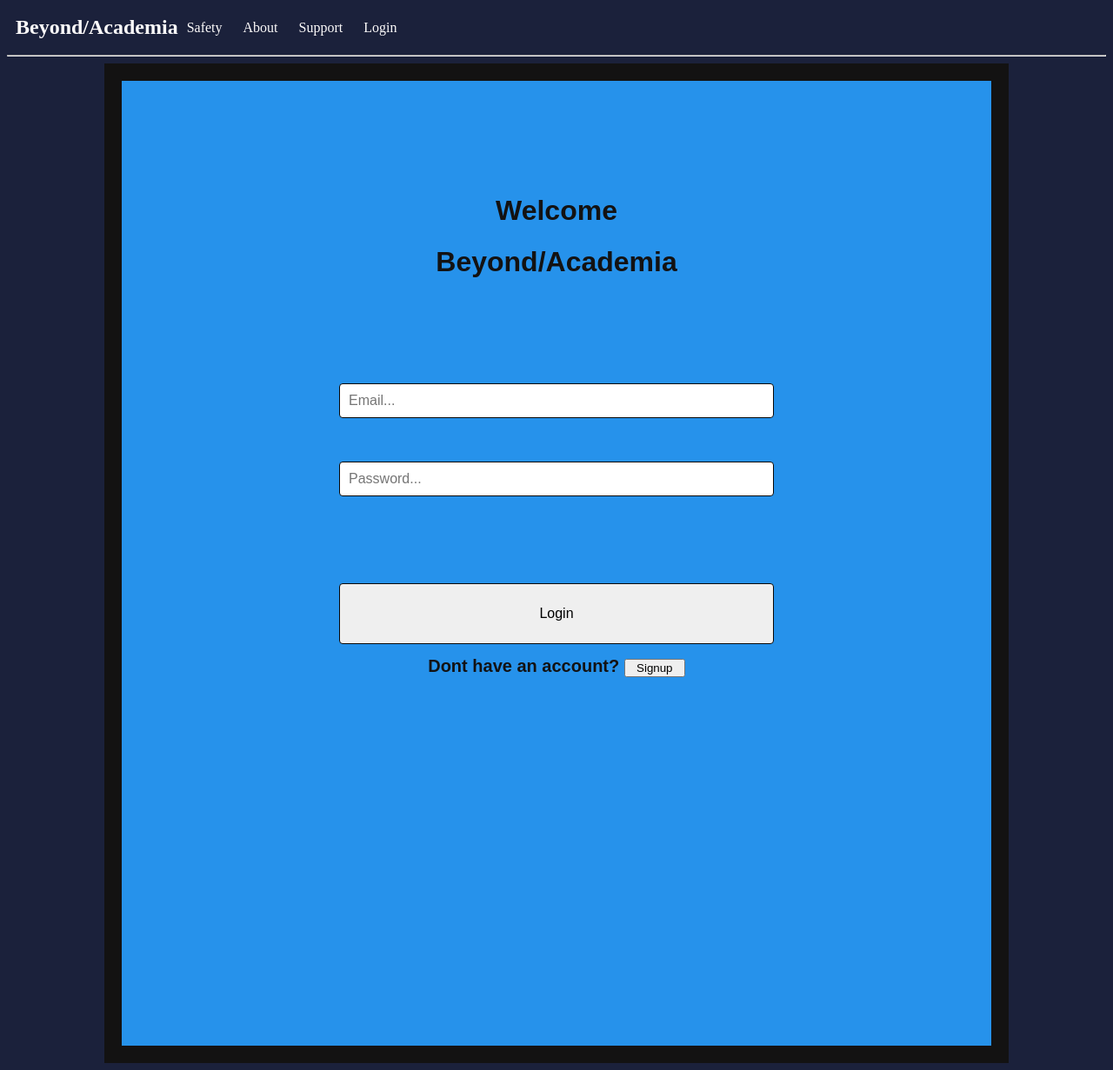
After one commit to DarkerKin/Beyond-Academia-, a Django app: page /login/ in a window 1280 px wide. The commit adds this page. Shown: the whole page at 87% size. Run offline with Django 4.2, Linux system fonts and the light colour scheme.

Commit message:
login page

```diff
--- a/BeyondAcademia/settings.py
+++ b/BeyondAcademia/settings.py
@@ -9,6 +9,7 @@ https://docs.djangoproject.com/en/4.2/topics/settings/
 For the full list of settings and their values, see
 https://docs.djangoproject.com/en/4.2/ref/settings/
 """
+import os
 
 from pathlib import Path
 
@@ -118,7 +119,10 @@ USE_TZ = True
 # Static files (CSS, JavaScript, Images)
 # https://docs.djangoproject.com/en/4.2/howto/static-files/
 
-STATIC_URL = "static/"
+STATIC_URL = "/static/"
+STATICFILES_DIRS = [
+    BASE_DIR / 'static',
+]
 
 # Default primary key field type
 # https://docs.djangoproject.com/en/4.2/ref/settings/#default-auto-field
--- a/base/urls.py
+++ b/base/urls.py
@@ -7,4 +7,6 @@ urlpatterns = [
     path("safety/",views.safety,name="safety"),
     path("about/",views.about,name="about"),
     path("support/",views.support,name="support"),
+    path("login/",views.login,name="Login"),
+
 ]
--- a/base/views.py
+++ b/base/views.py
@@ -12,6 +12,8 @@ def safety(request):
     return render(request,'navbar_links/safety.html')
 def support(request):
     return render(request,'navbar_links/support.html')
+def login(request):
+    return render(request,'navbar_links/login.html')
 
 
 #These are the main webpages of the studybud
--- /dev/null
+++ b/static/css/main.css
@@ -0,0 +1,87 @@
+body{
+    background-color: #1b213b;
+}
+.safety{
+    color: #fcfafa;
+}
+.navbar-logo{
+    text-decoration: none;
+    color: #fcfafa;
+
+}
+#textbox{
+    align-items: center;
+    margin-top: 100px;
+    width: 50%;
+    padding: 10px;
+    font-size: 16px;
+    border: 1px solid #080808;
+    border-radius: 4px;
+
+}
+#button1{
+    align-items: center;
+    margin-top: 100px;
+    width: 50%;
+    height: 70px;
+    padding: 10px;
+    font-size: 16px;
+    border: 1px solid #080808;
+    border-radius: 4px;
+
+}
+#button2{
+    width:70px;
+
+}
+
+#signup{
+    font-size: 20px;
+}
+#textbox2{
+    align-items: center;
+    margin-top: 50px;
+    width: 50%;
+    padding: 10px;
+    font-size: 16px;
+    border: 1px solid #080808;
+    border-radius: 4px;
+}
+.login{
+    color: #131212;
+    width:500px;
+    margin: 0 auto;
+    padding-top: 110px;
+    text-align: center;
+    font-family: sans-serif;
+    width: 1000px;
+    height: 1000px;
+    border: 20px solid;
+    background-color: #2692eb;
+
+}
+
+
+.navbar {
+    display: flex;
+    align-items: center;
+    padding: 10px;
+}
+
+.navbar-logo h1 {
+    font-size: 24px;
+    margin: 0;
+}
+
+.navbar-links a {
+    margin: 0 10px;
+    text-decoration: none;
+    color: #fcfafa;
+}
+
+.navbar-links a:hover {
+    text-decoration: underline;
+}
+.navbar-logo a:hover {
+    text-decoration: underline;
+}
--- a/templates/home.html
+++ b/templates/home.html
@@ -1,3 +1,4 @@
+
 {% extends 'main.html' %}
 
 {% block content %}
--- a/templates/main.html
+++ b/templates/main.html
@@ -1,6 +1,9 @@
+{% load static %}
+
+<link rel="stylesheet" type="text/css" href="{% static 'css/main.css' %}">
 <!DOCTYPE html>
 <html>
-    <head>
+    <head class="Beyond/Academia">
         <title>Beyond Academia</title>
     </head>
     <body>
--- a/templates/navbar.html
+++ b/templates/navbar.html
@@ -1,15 +1,12 @@
-<div>
-    <a href="/">
-        <h1>Beyond Academia</h1>
+<div class="navbar">
+    <a href="/" class="navbar-logo">
+        <h1>Beyond/Academia</h1>
     </a>
-    <a href="/safety/">
-        Safety
-    </a>
-    <a href="/about/">
-        About
-    </a>
-    <a href="/support/">
-        Support
-    </a>
+    <nav class="navbar-links">
+        <a href="/safety/">Safety</a>
+        <a href="/about/">About</a>
+        <a href="/support/">Support</a>
+        <a href="/login/">Login</a>
+    </nav>
 </div>
 <hr>
--- a/templates/navbar_links/about.html
+++ b/templates/navbar_links/about.html
@@ -1,2 +1,4 @@
+{% load static %}
 {% include '../navbar.html' %}
+<link rel="stylesheet" type="text/css" href="{% static 'css/main.css' %}">
 <h1>About Beyond Academia</h1>
--- /dev/null
+++ b/templates/navbar_links/login.html
@@ -0,0 +1,24 @@
+{% load static %}
+{% include '../navbar.html' %}
+
+<!DOCTYPE html>
+<html lang="en">
+<head>
+    <title>Login</title>
+    <link rel="stylesheet" type="text/css" href="{% static 'css/main.css' %}">
+</head>
+
+<div class="login">
+    <div id="box1">
+<body>
+    <h1 id="welcome"> Welcome</h1>
+    <h1> Beyond/Academia</h1>
+    <input id="textbox" type="text" name="username" placeholder="Email...">
+    <input id="textbox2" type="password" name="password" placeholder="Password...">
+    <button id="button1" type="button">Login</button>
+    <h1 id="signup" > Dont have an account? <button id="button2" type="button">Signup</button></h1>
+
+</body>
+</div>
+</div>
+</html>
--- a/templates/navbar_links/support.html
+++ b/templates/navbar_links/support.html
@@ -1,2 +1,4 @@
+{% load static %}
 {% include '../navbar.html' %}
+<link rel="stylesheet" type="text/css" href="{% static 'css/main.css' %}">
 <h1>Support Information</h1>
```
Also changed, not shown: templates/navbar_links/safety.html (+16 -1 lines), templates/login.html (deleted).
